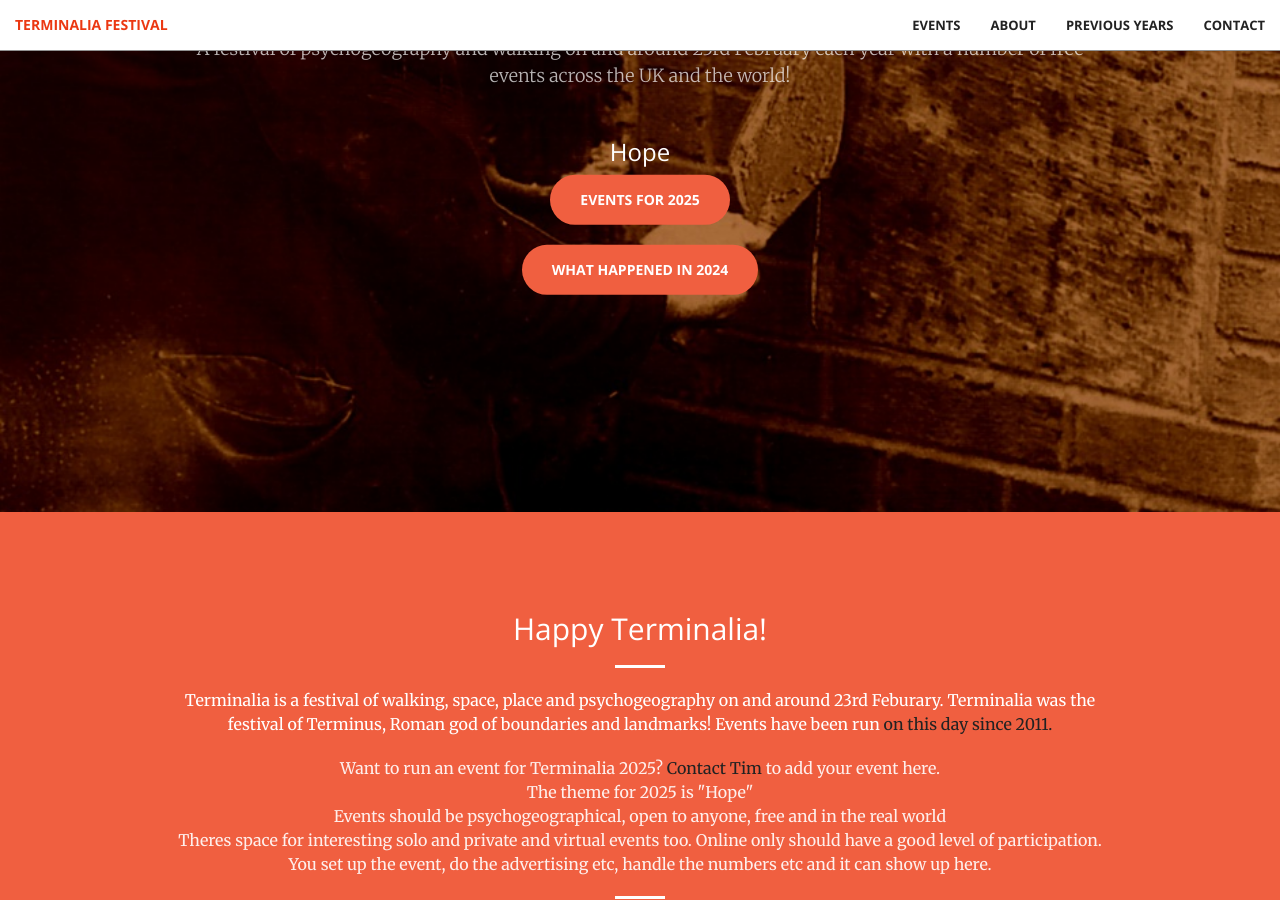
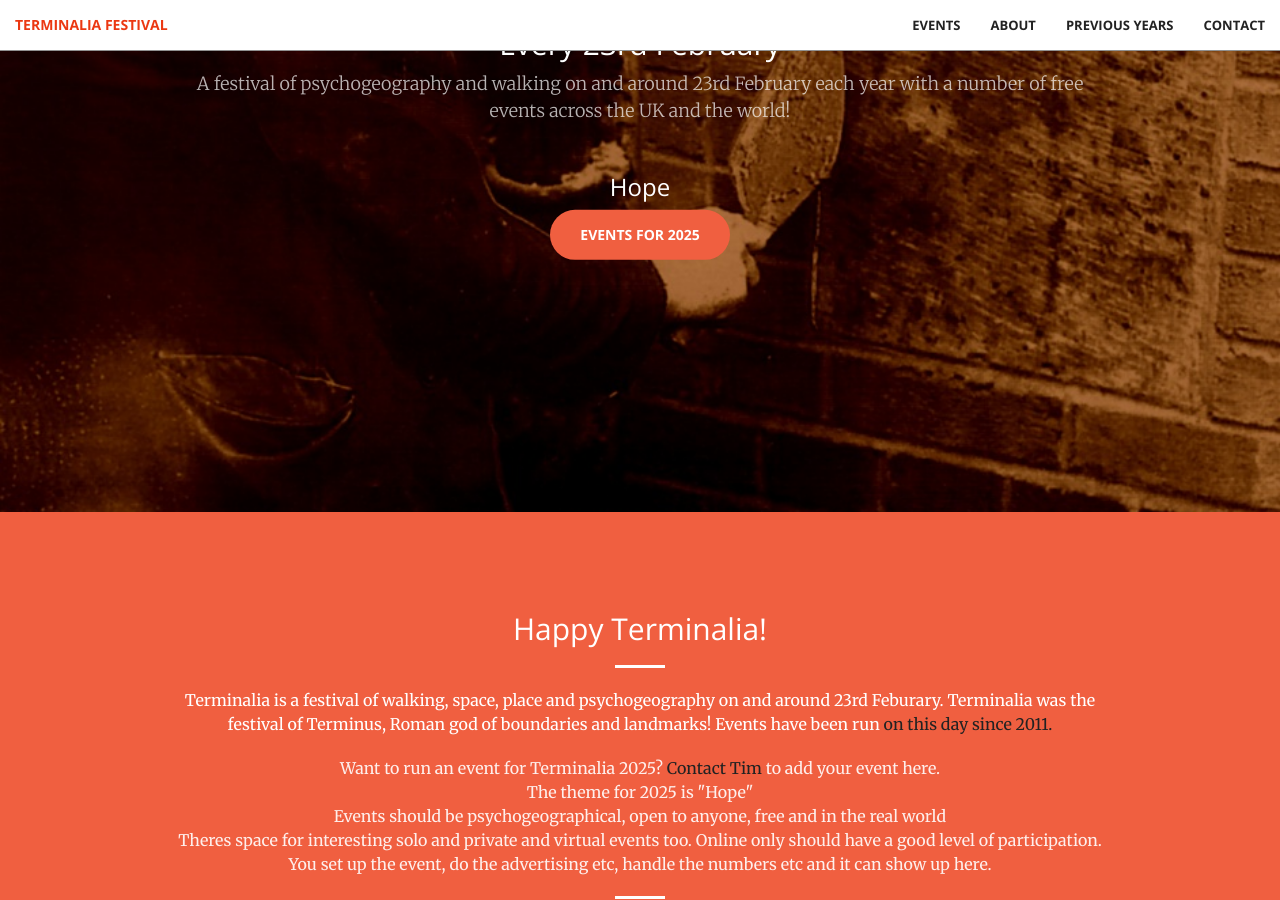
Before and after one commit to timwaters/terminalia, a Jekyll site: the page built from index.html, in a window 1280 px wide and 900 px high, scrolled down 388 px. Built offline with Jekyll 4.4.1, drawn with Linux system fonts in a browser that asks for light colours; some of the changed text lies outside the part shown.

Commit message:
disable past link on header

```diff
--- a/_includes/call-to-action.html
+++ b/_includes/call-to-action.html
@@ -19,8 +19,9 @@
 
                 <hr class="light">
                 Keep an eye on <a href="#events" class="dark">the events</a> page as more events are added <br >
-                <a href="#events" class="btn btn-default btn-xl">Events for 2025</a> <br /> <br />
-                 <a href="/past" class="btn btn-default btn-xl">What happened in 2024</a>
+                <a href="#events" class="btn btn-default btn-xl">Events for 2025</a>
+                <br /> <br />
+                 <a href="/past" class="btn btn-default btn-xl">What happened in the past</a>
 
                 <br />
 
--- a/_includes/header.html
+++ b/_includes/header.html
@@ -8,8 +8,8 @@
              <h3>Hope</h3>
             <!-- <a href="#more" class="btn btn-primary btn-xl page-scroll">Add Your Event</a>  <br /> <br /> -->
             <a href="#events" class="btn btn-primary btn-xl page-scroll">Events for 2025</a>
-            <br> <br >
-            <a href="/past" class="btn btn-primary btn-xl page-scroll">What happened in 2024</a>
+            <!-- <br> <br >
+            <a href="/past" class="btn btn-primary btn-xl page-scroll">What happened in 2024</a> -->
 
 
         </div>
```
